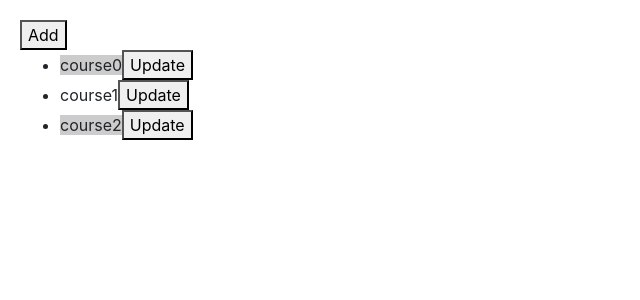
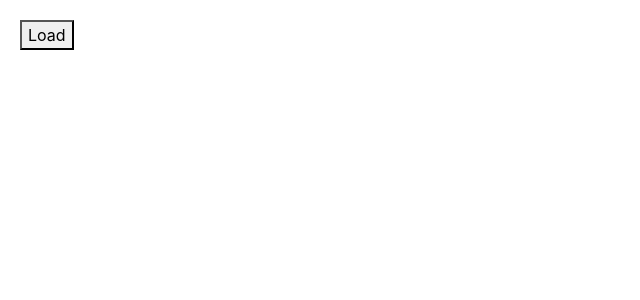
Before and after one commit to VERSAYANA/angular-tut, an Angular app: page / in a window 1280 px wide. Shown: the top 300 px of the page, without its empty margins (0-640 px from the left). Built offline with nearby package versions, Linux system fonts and the light colour scheme.

Commit message:
Optimize rerendering by using trackBy

```diff
--- a/src/app/app.component.html
+++ b/src/app/app.component.html
@@ -1,7 +1,6 @@
-<button (click)="onAdd()">Add</button>
+<button (click)="onLoad()">Load</button>
 <ul>
-  <li *ngFor="let course of courses; even as isEven">
-    <span [class.even]="isEven">{{ course.name }}</span>
-    <button (click)="onUpdate(course)">Update</button>
+  <li *ngFor="let course of courses; trackBy: trackCourse">
+    <span>{{ course.name }}</span>
   </li>
 </ul>
--- a/src/app/app.component.ts
+++ b/src/app/app.component.ts
@@ -6,7 +6,10 @@ import { Component } from '@angular/core';
   styleUrls: ['./app.component.css']
 })
 export class AppComponent {
-  courses = [
+  courses: object[];
+
+  onLoad() {
+    this.courses = [
       {
         id: 0,
         name: 'course0'
@@ -20,14 +23,8 @@ export class AppComponent {
         name: 'course2'
       }
     ];
-
-  onAdd() {
-    this.courses.push({
-      id: 3,
-      name: 'course3'
-    });
   }
-  onUpdate(course) {
-    course.name = 'Updated';
+  trackCourse(index, course) {
+    return course ? course.id : undefined;
   }
 }
```
Lines whose indentation alone changed are shown as unchanged.
